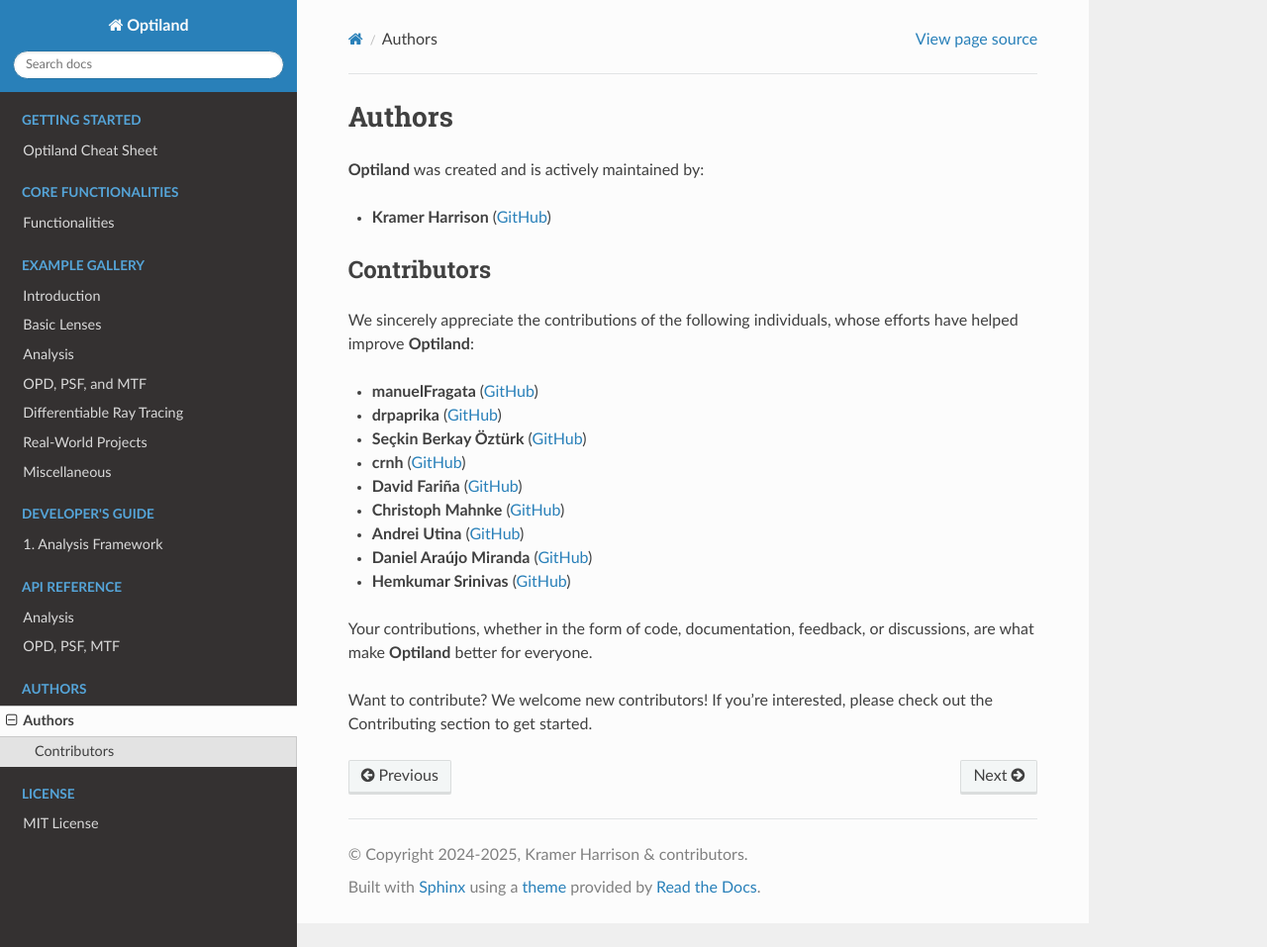
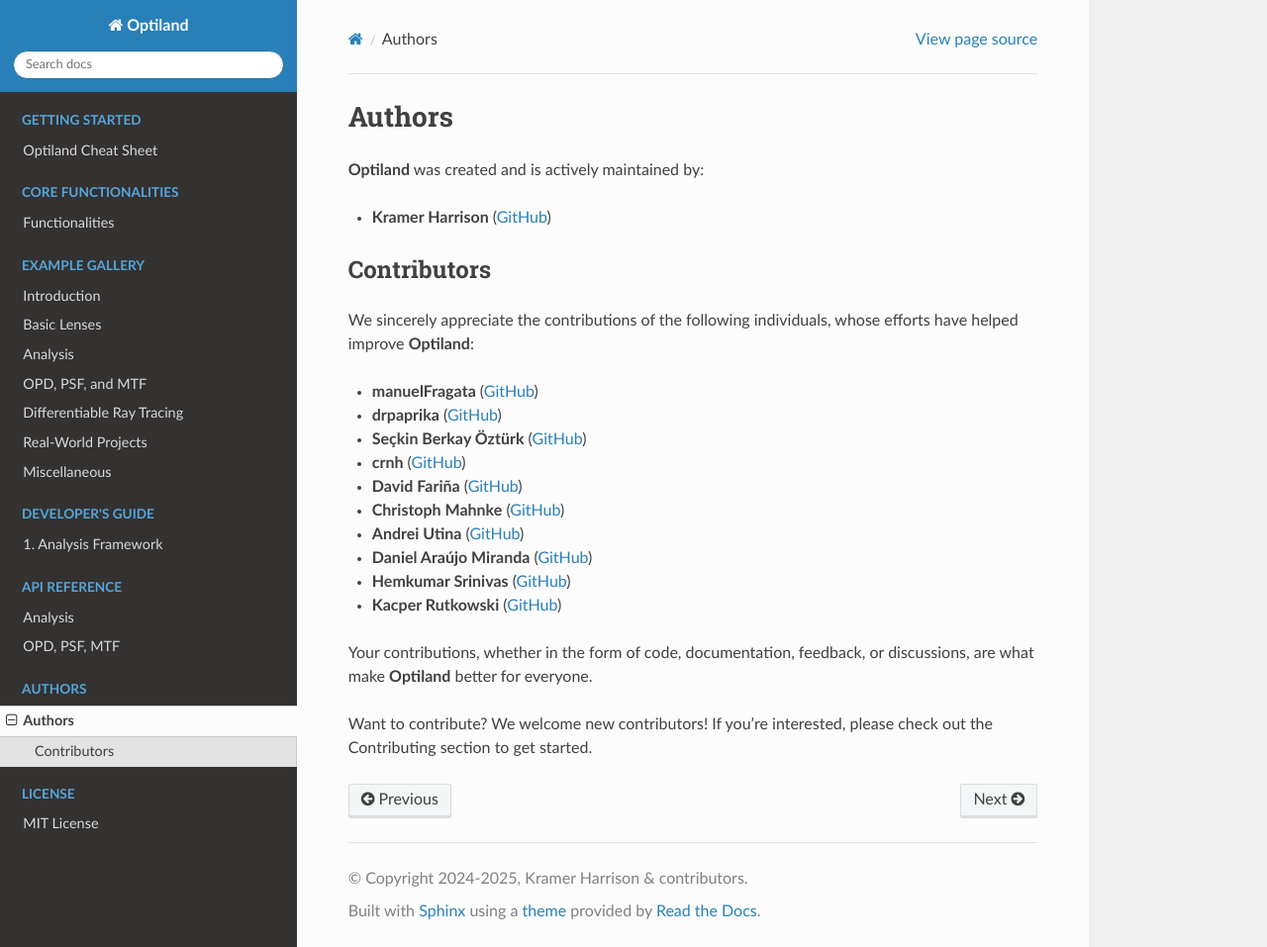
Before and after one commit to HarrisonKramer/optiland, a Sphinx documentation site: the page built from docs/authors.rst, in a window 1280 px wide and 957 px high. Shown: the whole window at 99% size. Built offline with Sphinx 7.4.7 and the Read the Docs theme 3.1.0, drawn with Linux system fonts in a browser that asks for light colours; pages that are not in the unit, such as notebooks, are missing from menus.

Commit message:
docs: Add Kacper Rutkowski to the list of contributors

```diff
--- a/docs/authors.rst
+++ b/docs/authors.rst
@@ -21,6 +21,7 @@
 - **Andrei Utina** (`GitHub <https://github.com/AndreiUtina>`_)
 - **Daniel Araújo Miranda** (`GitHub <https://github.com/mirandadam>`_)
 - **Hemkumar Srinivas** (`GitHub <https://github.com/hemkumarsrinivas>`_)
+- **Kacper Rutkowski** (`GitHub <https://github.com/kkrutkowski>`_)
 
 
 Your contributions, whether in the form of code, documentation, feedback, or discussions, are what make **Optiland** better for everyone.
```
